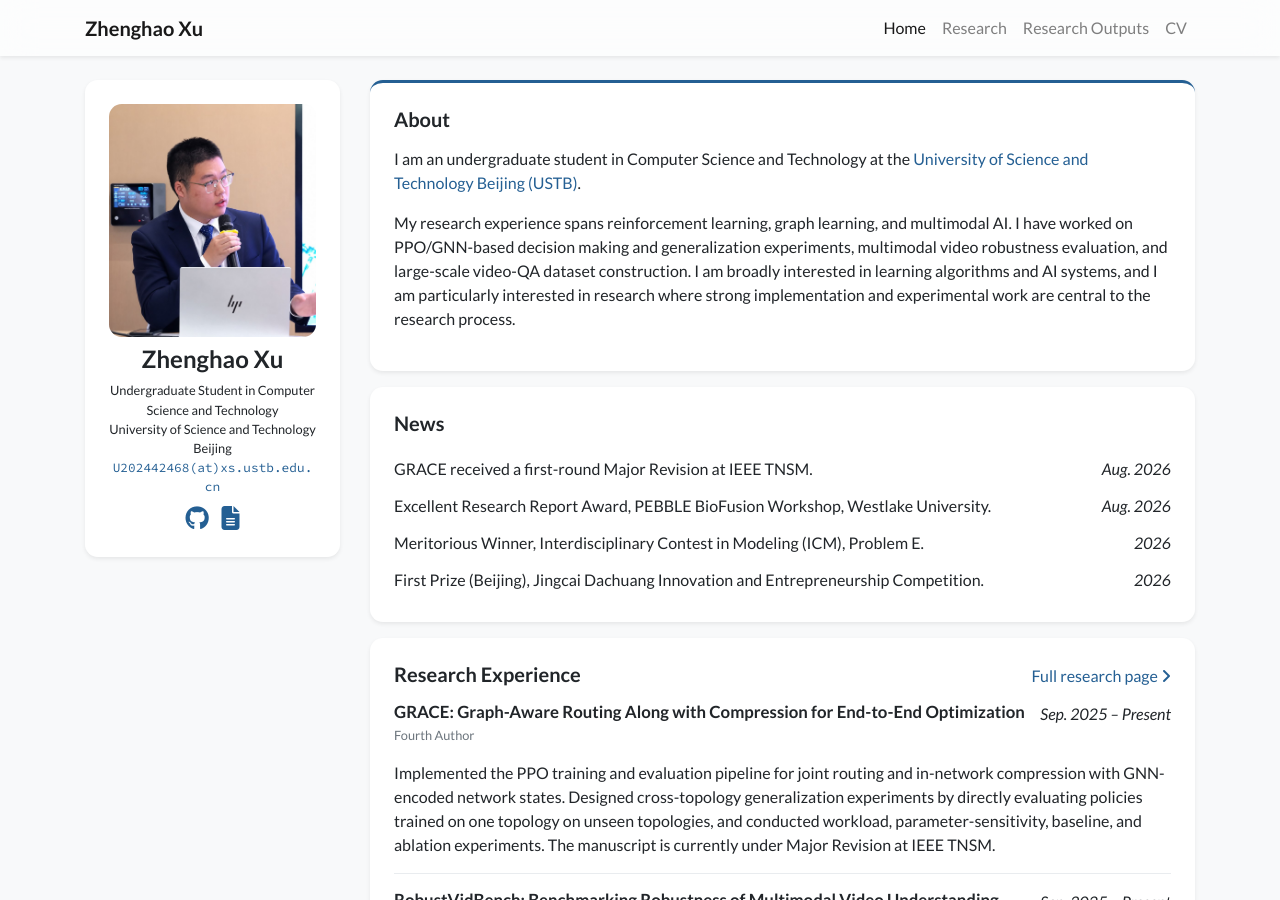
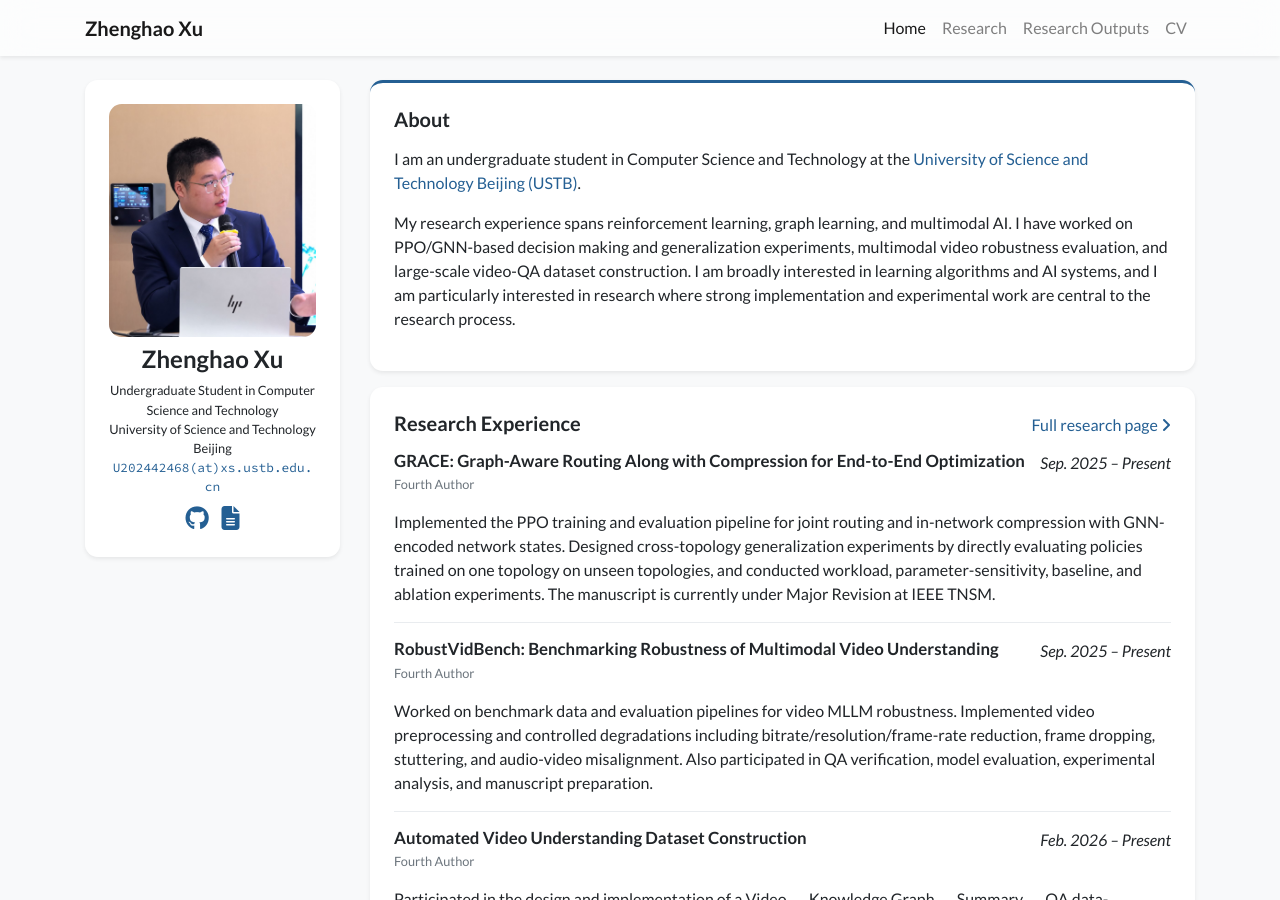
Before and after one commit to Xu-zhenghao-zzz/Xu-zhenghao-zzz.github.io, a Jekyll site: the page built from index.html, in a window 1280 px wide and 900 px high. Built offline with Jekyll 4.4.1, drawn with Linux system fonts in a browser that asks for light colours; nearby versions of some CDN libraries; a style sheet for code colours, icons or effects is not loaded.

Commit message:
Remove the News section from the student homepage.
Co-authored-by: Cursor <cursoragent@cursor.com>

```diff
--- a/_data/news.yml
+++ /dev/null
@@ -1,8 +0,0 @@
-- date: Aug. 2026
-  title: GRACE received a first-round Major Revision at IEEE TNSM.
-- date: Aug. 2026
-  title: Excellent Research Report Award, PEBBLE BioFusion Workshop, Westlake University.
-- date: 2026
-  title: Meritorious Winner, Interdisciplinary Contest in Modeling (ICM), Problem E.
-- date: 2026
-  title: First Prize (Beijing), Jingcai Dachuang Innovation and Entrepreneurship Competition.
--- a/index.html
+++ b/index.html
@@ -16,15 +16,6 @@ navbar_title: Home
       <div class="card-body p-4">
         <h2 class="section-title">About</h2>
         <div class="text-profile-bio">{{ site.data.profile.short_bio }}</div>
-      </div>
-    </section>
-
-    <section class="card border-0 shadow-sm bg-white section-card" id="news">
-      <div class="card-body p-4">
-        <h2 class="section-title">News</h2>
-        <ul class="compact-list">
-          {% for item in site.data.news %}<li><span>{{ item.title }}</span><em>{{ item.date }}</em></li>{% endfor %}
-        </ul>
       </div>
     </section>
 
```
